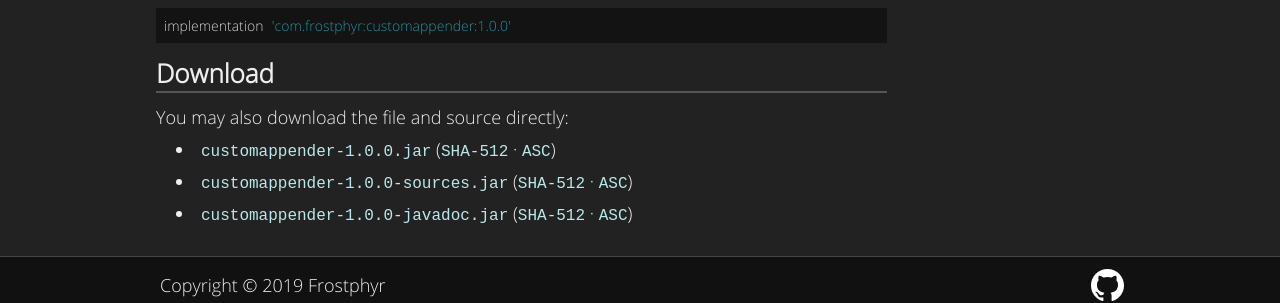
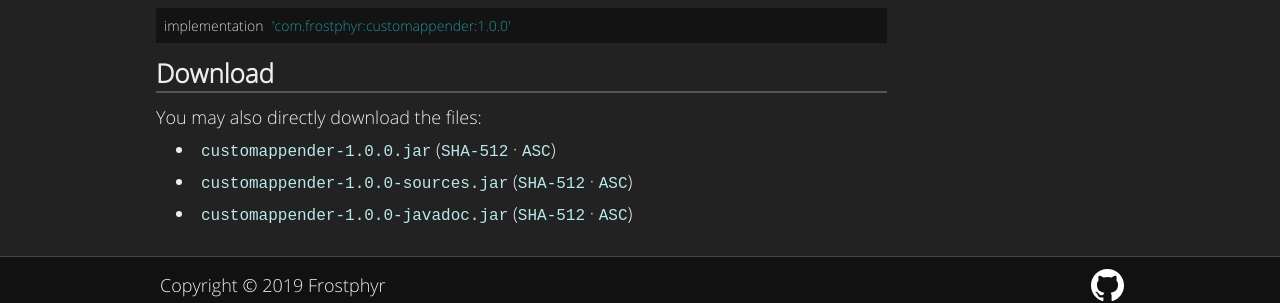
Before and after one commit to Frostphyr/Website, a Jekyll site: the page built from custom-appender/releases/download/1.0.0/index.html, in a window 1280 px wide. Shown: the part 766-1069 px from the top of the page. Built offline with Jekyll 4.4.1, drawn with Linux system fonts in a browser that asks for light colours.

Commit message:
Updated public-download text

```diff
--- a/_layouts/public-download.html
+++ b/_layouts/public-download.html
@@ -15,7 +15,7 @@ layout: project
     </p>
     {{ content }}
     <h2>Download</h2>
-    <p>You may also download the file and source directly: </p>
+    <p>You may also directly download the files:</p>
     <ul>
         {% assign path = project.url | append: "/releases/download/" | append: page.version %}
         {% for file in page.files %}
```
